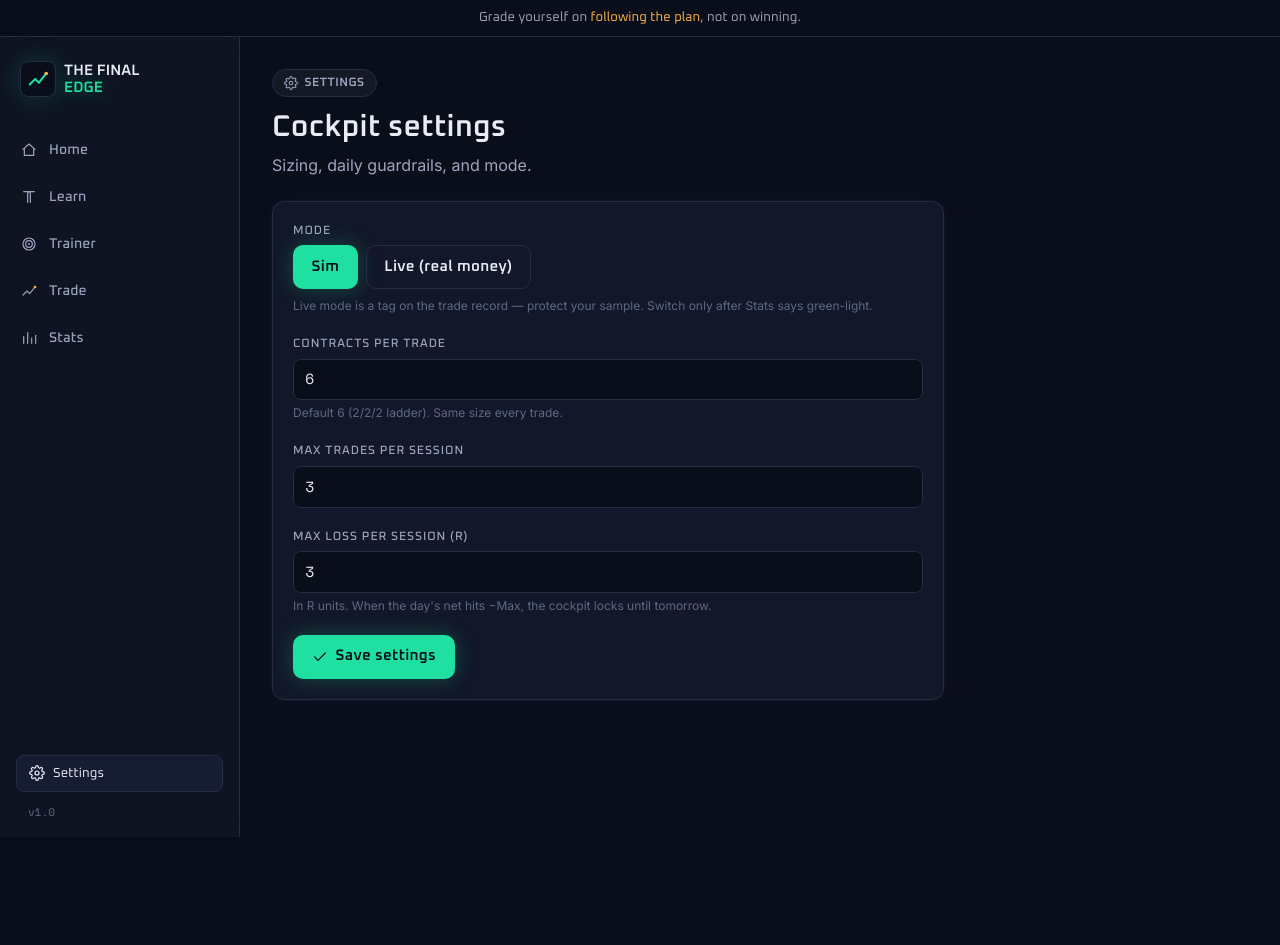
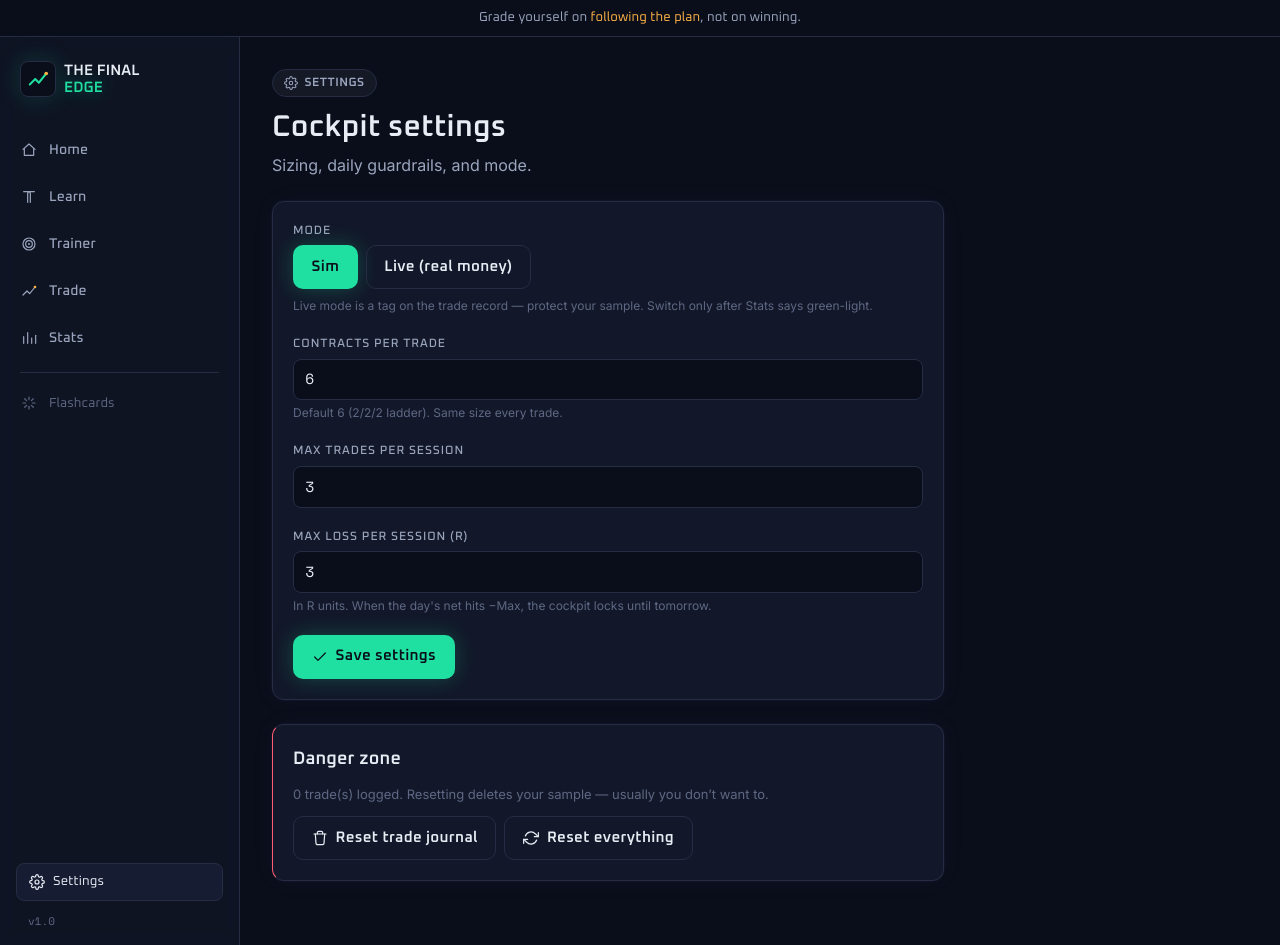
Before and after one commit to arnoldshapiro-del/the-final-edge, a React (Vite) app: page /#/settings in a window 1280 px wide. Before the commit the page ends 837 px from the top, so only its background shows below. Built offline with nearby package versions, Linux system fonts and the light colour scheme.

Commit message:
Phase 5: polish — sidebar Flashcards link, Settings danger zone, saved confirmation, trainer summary fallback

```diff
--- a/src/App.jsx
+++ b/src/App.jsx
@@ -15,6 +15,10 @@ const NAV = [
   { to: '/trainer', label: 'Trainer', icon: 'target' },
   { to: '/trade', label: 'Trade', icon: 'chart' },
   { to: '/stats', label: 'Stats', icon: 'stats' },
+]
+
+const DESKTOP_EXTRAS = [
+  { to: '/flashcards', label: 'Flashcards', icon: 'spark' },
 ]
 
 function Sidebar() {
@@ -45,6 +49,23 @@ function Sidebar() {
                 isActive
                   ? 'bg-elevated text-textp border border-border shadow-[inset_0_0_0_1px_rgba(155,140,255,0.18)]'
                   : 'text-texts hover:text-textp hover:bg-elevated/60 border border-transparent'
+              }`
+            }
+          >
+            <Icon name={n.icon} className="w-4 h-4" />
+            <span>{n.label}</span>
+          </NavLink>
+        ))}
+        <div className="h-px mx-3 my-2 bg-border" />
+        {DESKTOP_EXTRAS.map(n => (
+          <NavLink
+            key={n.to}
+            to={n.to}
+            className={({ isActive }) =>
+              `group flex items-center gap-3 px-3 py-2 rounded-lg font-display text-[13px] tracking-wide transition ${
+                isActive
+                  ? 'bg-elevated text-textp border border-border'
+                  : 'text-textt hover:text-textp hover:bg-elevated/60 border border-transparent'
               }`
             }
           >
--- a/src/pages/Settings.jsx
+++ b/src/pages/Settings.jsx
@@ -1,15 +1,31 @@
 import { useState, useEffect } from 'react'
-import { useSettings } from '../hooks.js'
-import { setSettings } from '../storage.js'
+import { useSettings, useTrades } from '../hooks.js'
+import { setSettings, setTrades, setProgress, setSession } from '../storage.js'
 import { Icon } from '../components/Icon.jsx'
 
 export default function Settings() {
   const s = useSettings()
+  const trades = useTrades()
   const [draft, setDraft] = useState(s)
+  const [askReset, setAskReset] = useState(null) // 'trades' | 'all' | null
+  const [saved, setSaved] = useState(false)
   useEffect(() => setDraft(s), [s.contracts, s.maxTradesPerSession, s.maxLossPerSession, s.mode])
 
-  const save = () => setSettings(draft)
+  const save = () => { setSettings(draft); setSaved(true); setTimeout(() => setSaved(false), 1800) }
   const change = (k, v) => setDraft({ ...draft, [k]: v })
+
+  const resetTrades = () => {
+    setTrades([])
+    setSession({ date: null, tradesToday: 0, rToday: 0, locked: false })
+    setAskReset(null)
+  }
+  const resetAll = () => {
+    setTrades([])
+    setSettings({ contracts: 6, maxTradesPerSession: 3, maxLossPerSession: 3, mode: 'sim', mission: s.mission })
+    setProgress({ lessonsCompleted: [], trainerAttempts: 0, trainerCorrect: 0, trainerSessionTotal: 0, trainerSessionCorrect: 0, trainerTrapsAvoided: 0, flashcardKnown: {}, flashcardSeen: {}, simGreenStreak: 0, daysPracticed: 0, lastSessionDate: null })
+    setSession({ date: null, tradesToday: 0, rToday: 0, locked: false })
+    setAskReset(null)
+  }
 
   return (
     <div className="space-y-6 max-w-2xl">
@@ -53,8 +69,44 @@ export default function Settings() {
           <p className="text-textt text-[12px] mt-1 font-body">In R units. When the day's net hits −Max, the cockpit locks until tomorrow.</p>
         </div>
 
-        <button className="btn btn-primary" onClick={save}><Icon name="check" className="w-4 h-4"/> Save settings</button>
+        <div className="flex gap-3 items-center">
+          <button className="btn btn-primary" onClick={save}><Icon name="check" className="w-4 h-4"/> Save settings</button>
+          {saved && <span className="pill pill-emerald animate-fadeup"><Icon name="check" className="w-3 h-3"/> Saved</span>}
+        </div>
       </div>
+
+      <div className="card p-5 space-y-3 border-l-4" style={{ borderLeftColor: '#FF5C72' }}>
+        <h2 className="font-display font-semibold text-textp text-lg">Danger zone</h2>
+        <p className="text-textt text-[13px] font-body">{trades.length} trade(s) logged. Resetting deletes your sample — usually you don’t want to.</p>
+        <div className="flex flex-wrap gap-2">
+          <button className="btn btn-ghost border-coral/40 text-coral hover:bg-coral/10" onClick={() => setAskReset('trades')}>
+            <Icon name="trash" className="w-4 h-4"/> Reset trade journal
+          </button>
+          <button className="btn btn-ghost border-coral/40 text-coral hover:bg-coral/10" onClick={() => setAskReset('all')}>
+            <Icon name="refresh" className="w-4 h-4"/> Reset everything
+          </button>
+        </div>
+      </div>
+
+      {askReset && (
+        <div className="fixed inset-0 z-50 bg-bg/85 backdrop-blur flex items-center justify-center p-4">
+          <div className="card p-6 max-w-md text-center">
+            <Icon name="lock" className="w-9 h-9 text-coral mx-auto mb-2"/>
+            <h3 className="font-display font-semibold text-textp text-xl">{askReset === 'all' ? 'Reset everything?' : 'Reset trade journal?'}</h3>
+            <p className="text-texts text-[14px] mt-2">
+              {askReset === 'all'
+                ? 'Deletes all trades, lesson progress, trainer stats, flashcards, and session counters. Mission text is kept. This can\'t be undone.'
+                : 'Deletes all logged trades and resets today\'s session counter. Lesson progress and trainer stats are kept. This can\'t be undone.'}
+            </p>
+            <div className="flex justify-center gap-2 mt-5">
+              <button className="btn btn-ghost" onClick={() => setAskReset(null)}>Cancel</button>
+              <button className="btn btn-danger" onClick={() => askReset === 'all' ? resetAll() : resetTrades()}>
+                Yes, reset
+              </button>
+            </div>
+          </div>
+        </div>
+      )}
     </div>
   )
 }
--- a/src/pages/Trainer.jsx
+++ b/src/pages/Trainer.jsx
@@ -109,7 +109,7 @@ export default function Trainer() {
 
   if (showSummary) {
     const trapsTotal = SCENARIOS.filter(s => s.trap).length
-    const pct = Math.round((sessionCorrect / sessionAnswered) * 100)
+    const pct = sessionAnswered > 0 ? Math.round((sessionCorrect / sessionAnswered) * 100) : 0
     return (
       <div className="space-y-6 max-w-3xl mx-auto">
         <header>
```
